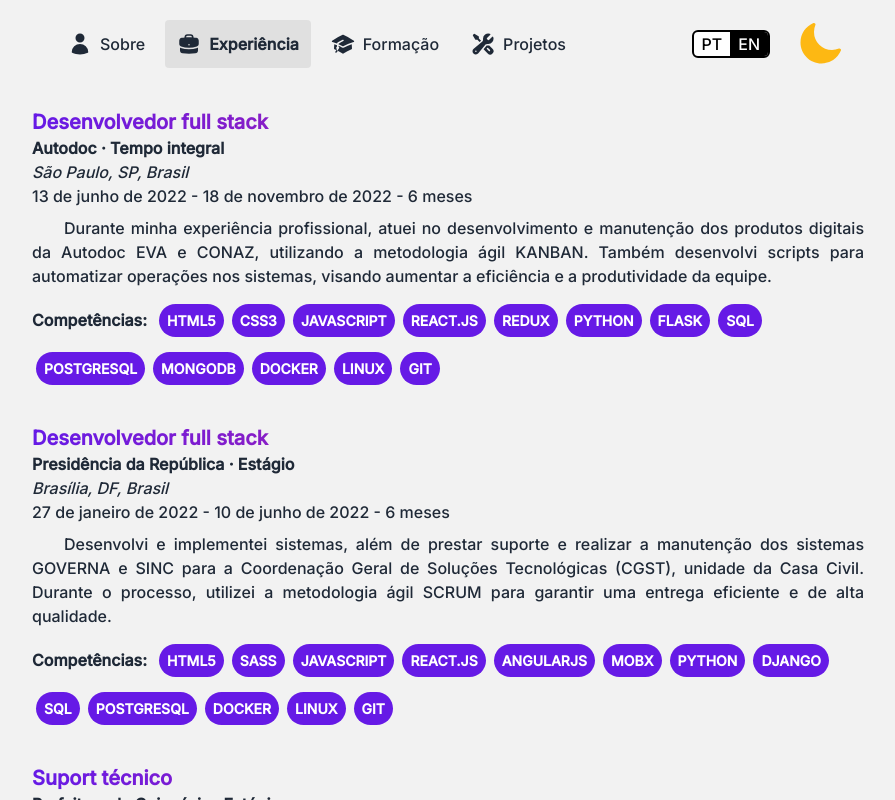
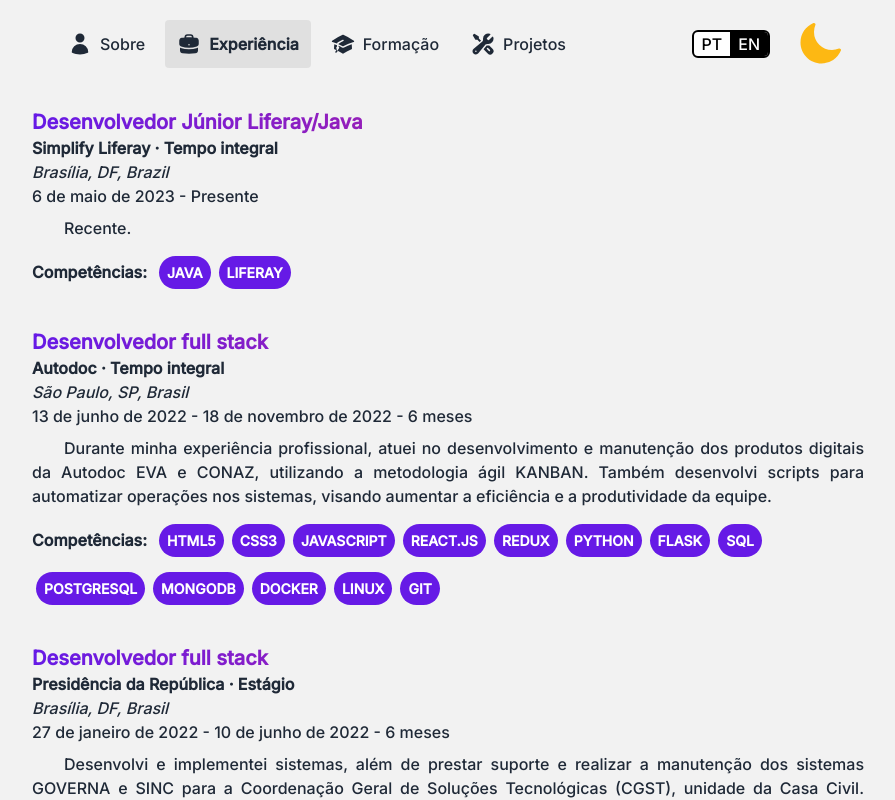
Before and after one commit to prince-neres/portfolio, a React (Vite) app: page /experience in a window 1280 px wide. Shown: the whole page, without its empty margins (192-1087 px from the left). Built offline with nearby package versions, Linux system fonts and the light colour scheme.

Commit message:
feat: Add new Job

```diff
--- a/src/components/Experience/index.jsx
+++ b/src/components/Experience/index.jsx
@@ -30,10 +30,17 @@ const Experience = () => {
           <p>
             <i>{formatLocation(xp.location)}</i>
           </p>
-          <span>{`${formatDate(xp.start_date, language)} - ${formatDate(
-            xp.end_date,
-            language
-          )} - ${monthsDiff(xp.start_date, xp.end_date, language)}`}</span>
+          <span>{`${formatDate(xp.start_date, language)} - ${
+            xp.end_date
+              ? `${formatDate(xp.end_date, language)} - ${monthsDiff(
+                  xp.start_date,
+                  xp.end_date,
+                  language
+                )}`
+              : language === "pt-BR"
+              ? "Presente"
+              : "Present"
+          }`}</span>
           <p className="indent-8 text-justify pt-2">{xp.description}</p>
           <div className="flex flex-row flex-wrap pt-2 items-center">
             <strong className="mr-2">
--- a/src/components/Experience/xp_en.json
+++ b/src/components/Experience/xp_en.json
@@ -1,4 +1,18 @@
 [
+	{
+		"office": "Liferay/Java Junior Developer",
+		"type": "Full-time",
+		"company": "Simplify Liferay",
+		"location": {
+			"city": "Brasilia",
+			"state": "DF",
+			"country": "Brazil"
+		},
+		"description": "Recent.",
+		"skills": ["Java", "Liferay"],
+		"start_date": "05/06/2023",
+		"end_date": ""
+	},
 	{
 		"office": "Full Stack Developer",
 		"type": "Full-time",
--- a/src/components/Experience/xp_pt.json
+++ b/src/components/Experience/xp_pt.json
@@ -1,4 +1,18 @@
 [
+	{
+		"office": "Desenvolvedor Júnior Liferay/Java",
+		"type": "Tempo integral",
+		"company": "Simplify Liferay",
+		"location": {
+			"city": "Brasília",
+			"state": "DF",
+			"country": "Brazil"
+		},
+		"description": "Recente.",
+		"skills": ["Java", "Liferay"],
+		"start_date": "05/06/2023",
+		"end_date": ""
+	},
 	{
 		"office": "Desenvolvedor full stack",
 		"type": "Tempo integral",
```
